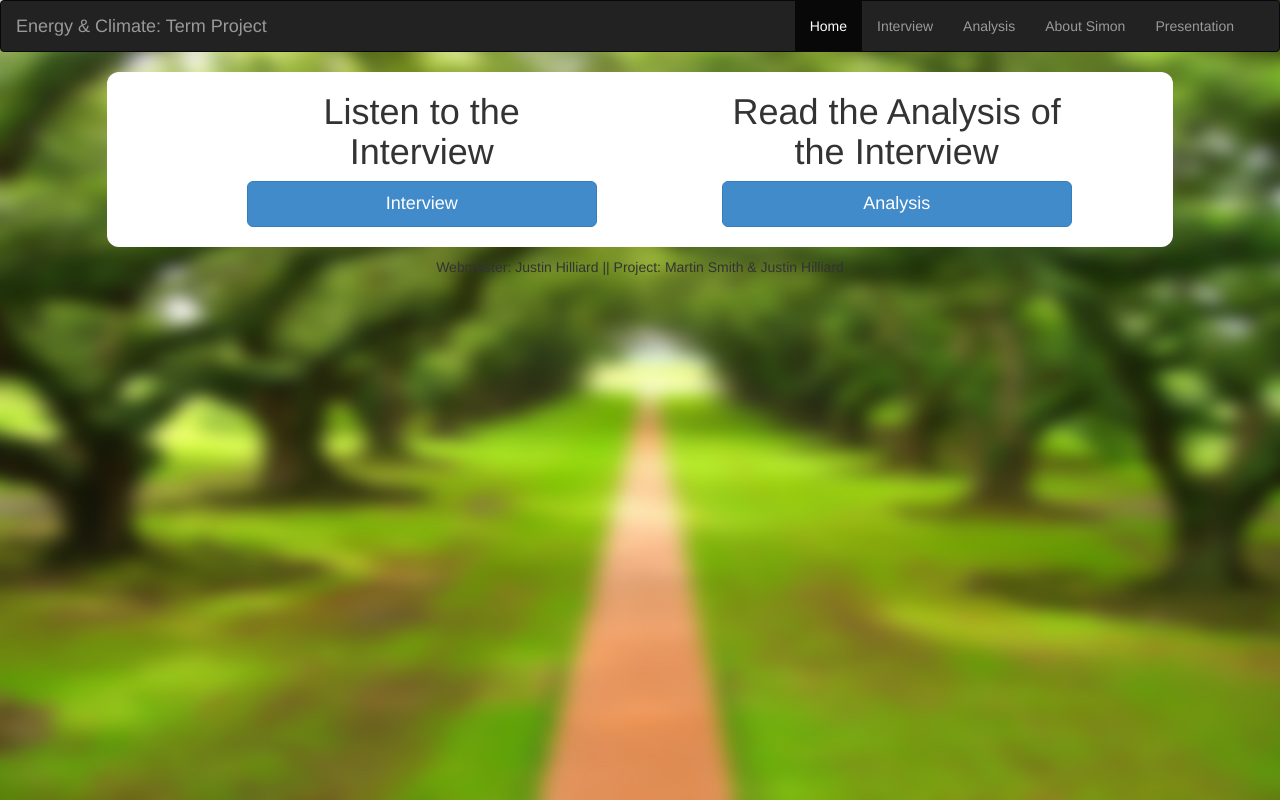
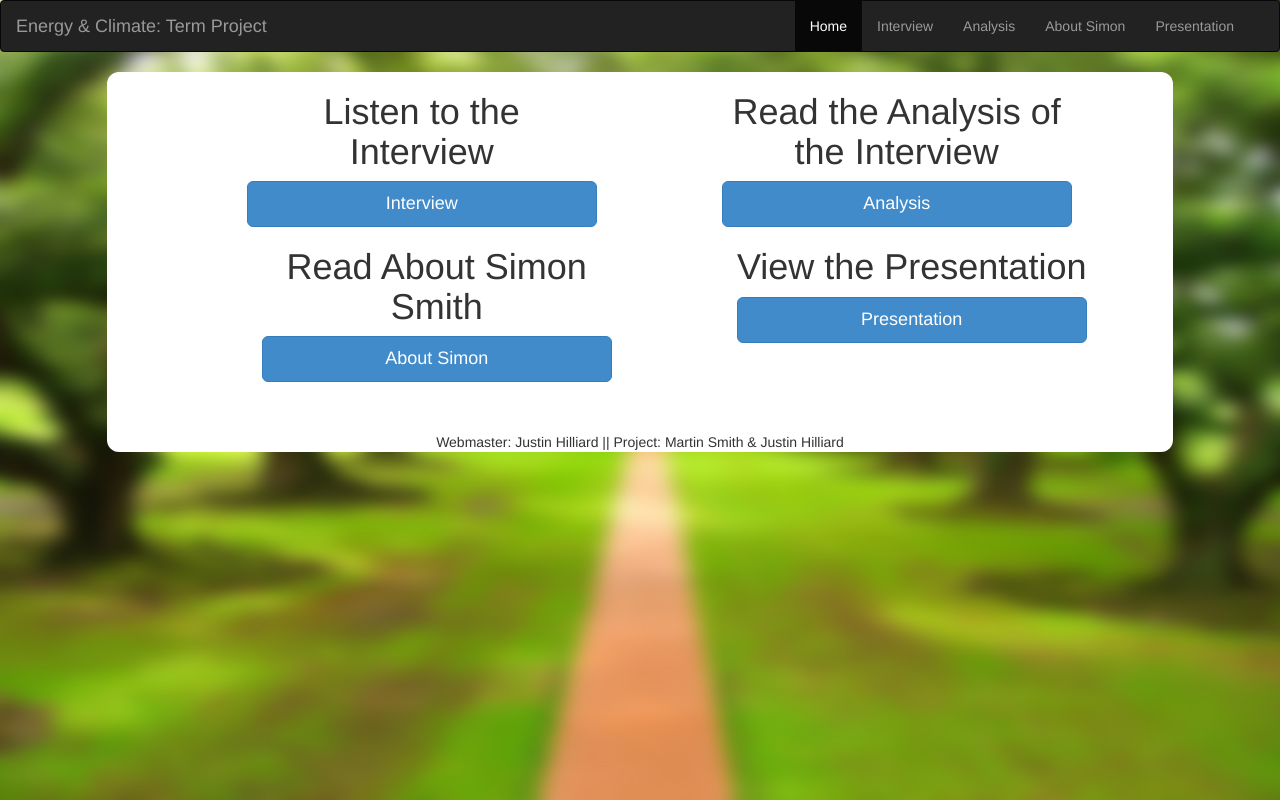
Before and after one commit to jahilliard/energytermproject, a plain HTML site: page index.html in a window 1280 px wide. Drawn offline with nearby package versions, Linux system fonts and the light colour scheme.

Commit message:
added home links

```diff
--- a/index.html
+++ b/index.html
@@ -48,6 +48,16 @@
           <h1 class = "text-center">Read the Analysis of the Interview</h1>
           <a href="analysis.html"><button type="button" class="btn btn-primary btn-lg btn-block">Analysis</button></a>
         </div>
+        <div class = "container" id = "pad">
+        <div class = "col-md-4 col-md-offset-1 fix">
+          <h1 class = "text-center">Read About Simon Smith</h1>
+          <a href="Simon.html"><button type="button" class="btn btn-primary btn-lg btn-block">About Simon</button></a>
+        </div>
+
+        <div class = "col-md-4 col-md-offset-1 fix">
+          <h1 class = "text-center">View the Presentation</h1>
+          <a href="presentation.html"><button type="button" class="btn btn-primary btn-lg btn-block">Presentation</button></a>
+        </div>
       </div>
 
       </div>
```
